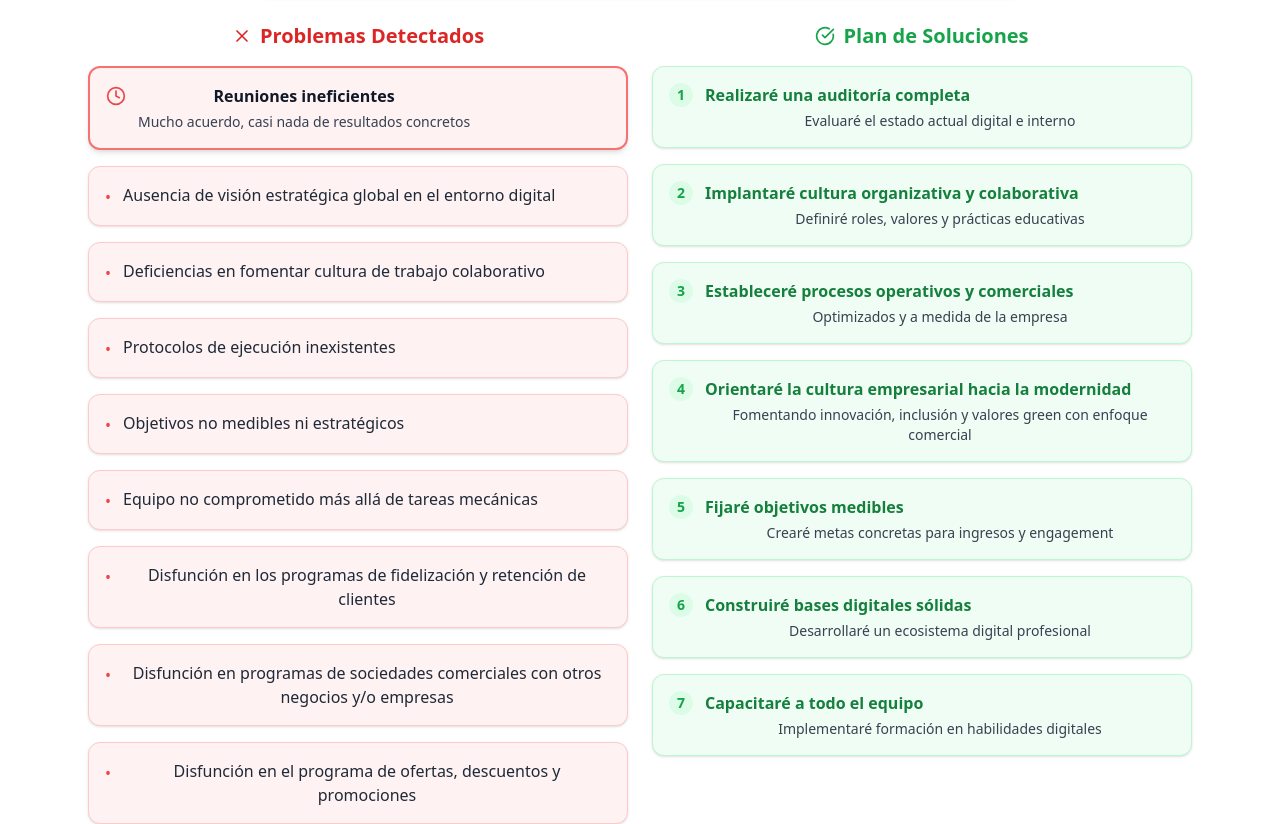
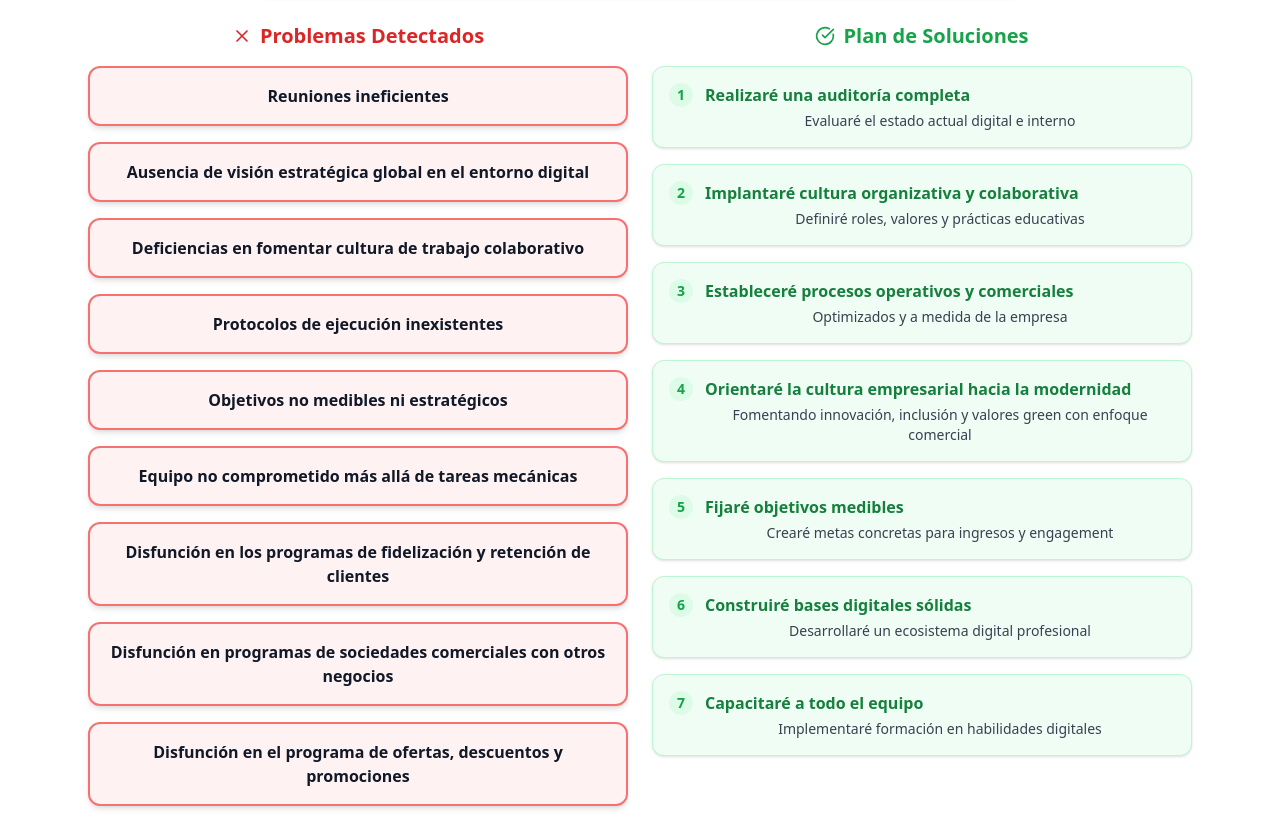
Before and after one commit to deivipluss/landing, a Next.js app: page /ktdrallounge in a window 1280 px wide. Shown: the part 1034-1858 px from the top of the page. Built offline with nearby package versions, Linux system fonts and the light colour scheme.

Commit message:
loung14e

```diff
--- a/app/ktdrallounge/page.tsx
+++ b/app/ktdrallounge/page.tsx
@@ -277,84 +277,74 @@ export default function DiagnosticoDigital() {
             <X className="h-5 w-5 mr-2" /> Problemas Detectados
           </h2>
           <div className="space-y-4">
-            {/* Problema destacado - Reuniones ineficientes */}
+            {/* Todos los problemas con estilo uniforme */}
             <Card className="border-2 border-red-400 bg-red-50 hover:bg-red-100 transition-colors shadow-md">
-              <CardContent className="p-4 flex items-start">
-                <Clock className="text-red-500 h-5 w-5 mr-3 mt-0.5 flex-shrink-0" />
-                <div>
-                  <span className="text-gray-900 font-semibold">
-                    Reuniones ineficientes
-                  </span>
-                  <p className="text-gray-700 text-sm mt-1">
-                    Mucho acuerdo, casi nada de resultados concretos
-                  </p>
-                </div>
+              <CardContent className="p-4 flex items-center justify-center">
+                <span className="text-gray-900 font-semibold">
+                  Reuniones ineficientes
+                </span>
               </CardContent>
             </Card>
 
-            {/* Otros problemas */}
-            <Card className="border-red-200 bg-red-50 hover:bg-red-100 transition-colors">
-              <CardContent className="p-4 flex items-start">
-                <div className="text-red-500 mr-3 mt-0.5">•</div>
-                <span className="text-gray-800">
+            <Card className="border-2 border-red-400 bg-red-50 hover:bg-red-100 transition-colors shadow-md">
+              <CardContent className="p-4 flex items-center justify-center">
+                <span className="text-gray-900 font-semibold">
                   Ausencia de visión estratégica global en el entorno digital
                 </span>
               </CardContent>
             </Card>
-            <Card className="border-red-200 bg-red-50 hover:bg-red-100 transition-colors">
-              <CardContent className="p-4 flex items-start">
-                <div className="text-red-500 mr-3 mt-0.5">•</div>
-                <span className="text-gray-800">
+
+            <Card className="border-2 border-red-400 bg-red-50 hover:bg-red-100 transition-colors shadow-md">
+              <CardContent className="p-4 flex items-center justify-center">
+                <span className="text-gray-900 font-semibold">
                   Deficiencias en fomentar cultura de trabajo colaborativo
                 </span>
               </CardContent>
             </Card>
-            <Card className="border-red-200 bg-red-50 hover:bg-red-100 transition-colors">
-              <CardContent className="p-4 flex items-start">
-                <div className="text-red-500 mr-3 mt-0.5">•</div>
-                <span className="text-gray-800">
+
+            <Card className="border-2 border-red-400 bg-red-50 hover:bg-red-100 transition-colors shadow-md">
+              <CardContent className="p-4 flex items-center justify-center">
+                <span className="text-gray-900 font-semibold">
                   Protocolos de ejecución inexistentes
                 </span>
               </CardContent>
             </Card>
-            <Card className="border-red-200 bg-red-50 hover:bg-red-100 transition-colors">
-              <CardContent className="p-4 flex items-start">
-                <div className="text-red-500 mr-3 mt-0.5">•</div>
-                <span className="text-gray-800">
+
+            <Card className="border-2 border-red-400 bg-red-50 hover:bg-red-100 transition-colors shadow-md">
+              <CardContent className="p-4 flex items-center justify-center">
+                <span className="text-gray-900 font-semibold">
                   Objetivos no medibles ni estratégicos
                 </span>
               </CardContent>
             </Card>
-            <Card className="border-red-200 bg-red-50 hover:bg-red-100 transition-colors">
-              <CardContent className="p-4 flex items-start">
-                <div className="text-red-500 mr-3 mt-0.5">•</div>
-                <span className="text-gray-800">
+
+            <Card className="border-2 border-red-400 bg-red-50 hover:bg-red-100 transition-colors shadow-md">
+              <CardContent className="p-4 flex items-center justify-center">
+                <span className="text-gray-900 font-semibold">
                   Equipo no comprometido más allá de tareas mecánicas
                 </span>
               </CardContent>
             </Card>
 
-            {/* Nuevos problemas añadidos */}
-            <Card className="border-red-200 bg-red-50 hover:bg-red-100 transition-colors">
-              <CardContent className="p-4 flex items-start">
-                <div className="text-red-500 mr-3 mt-0.5">•</div>
-                <span className="text-gray-800">
+            <Card className="border-2 border-red-400 bg-red-50 hover:bg-red-100 transition-colors shadow-md">
+              <CardContent className="p-4 flex items-center justify-center">
+                <span className="text-gray-900 font-semibold">
                   Disfunción en los programas de fidelización y retención de clientes
                 </span>
               </CardContent>
             </Card>
-            <Card className="border-red-200 bg-red-50 hover:bg-red-100 transition-colors">
-              <CardContent className="p-4 flex items-start">
-                <div className="text-red-500 mr-3 mt-0.5">•</div>
-                <span className="text-gray-800">
-                  Disfunción en programas de sociedades comerciales con otros negocios y/o empresas
+
+            <Card className="border-2 border-red-400 bg-red-50 hover:bg-red-100 transition-colors shadow-md">
+              <CardContent className="p-4 flex items-center justify-center">
+                <span className="text-gray-900 font-semibold">
+                  Disfunción en programas de sociedades comerciales con otros negocios
                 </span>
               </CardContent>
             </Card>
-            <Card className="border-red-200 bg-red-50 hover:bg-red-100 transition-colors">
-              <CardContent className="p-4 flex items-start">
-                <div className="text-red-500 mr-3 mt-0.5">•</div>
-                <span className="text-gray-800">
+
+            <Card className="border-2 border-red-400 bg-red-50 hover:bg-red-100 transition-colors shadow-md">
+              <CardContent className="p-4 flex items-center justify-center">
+                <span className="text-gray-900 font-semibold">
                   Disfunción en el programa de ofertas, descuentos y promociones
                 </span>
               </CardContent>
```
Also changed, not shown: 1 other file (tests, documents, lock files or other folders).
